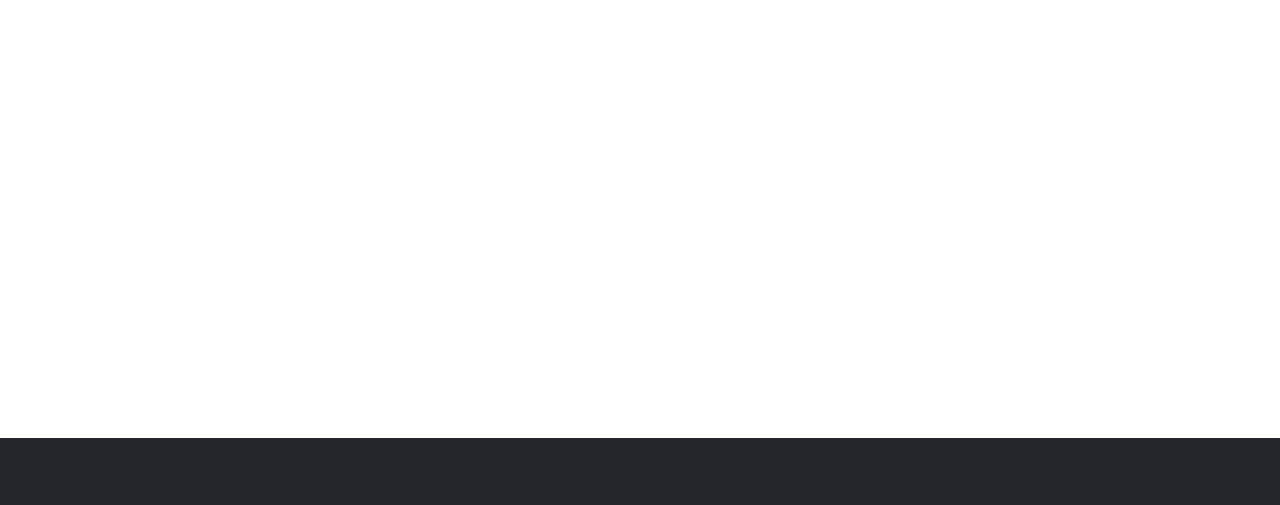
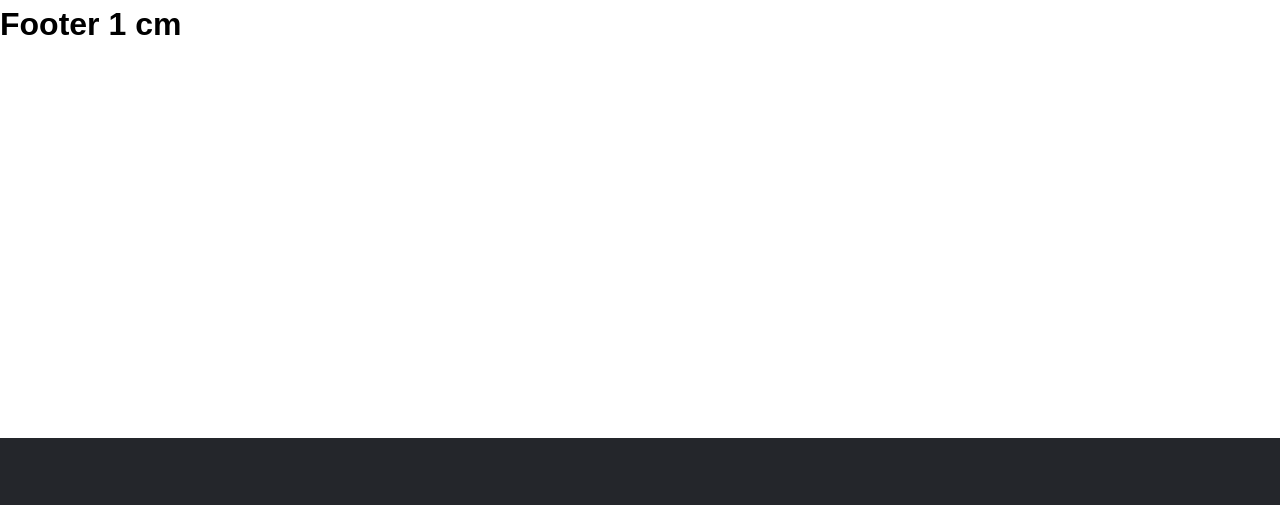
Before and after one commit to hyrtz/footer1, a plain HTML site: page index.html in a window 1280 px wide. Shown: the top 505 px of the page. Drawn offline with Linux system fonts and the light colour scheme.

Commit message:
second commit

```diff
--- a/index.html
+++ b/index.html
@@ -10,6 +10,7 @@
 <body>
 
 	<div class="main-content">
+		<h1> Footer 1 cm</h1>
         <!-- Your main content goes here -->
     </div>
 
```
